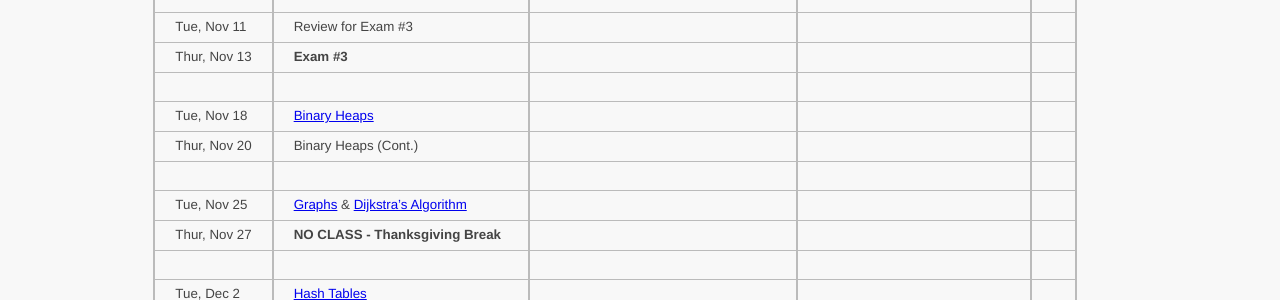
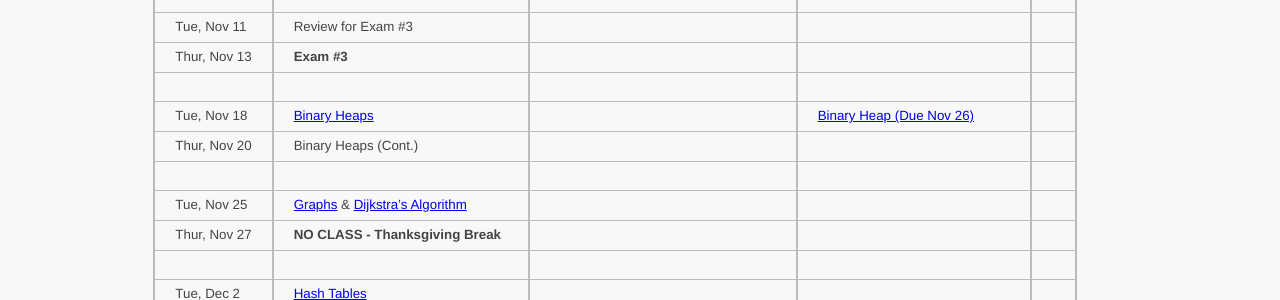
Before and after one commit to ycpcs/cs350-fall2014, a Jekyll site: the page built from schedule.md, in a window 1280 px wide. Shown: the part 1138-1438 px from the top of the page. Built offline with Jekyll 4.4.1, drawn with Linux system fonts in a browser that asks for light colours; Markdown is read by kramdown in place of the engine named in the settings.

Commit message:
updated schedule

```diff
--- a/schedule.md
+++ b/schedule.md
@@ -47,7 +47,7 @@ Additional content will be added as it becomes available throughout the semester
 >| Tue, Nov 11    |  Review for Exam #3                               |                                               |                                   |
 >| Thur, Nov 13   |  **Exam #3**                                      |                                               |                                   |
 >||||
->| Tue, Nov 18    |  [Binary Heaps](lectures/Heaps.pdf)               |                                               |                                   |  <!-- Binary Heaps Activity, Assign07: Binary Heap (Due Nov 26)-->
+>| Tue, Nov 18    |  [Binary Heaps](lectures/Heaps.pdf)               |                                               |  [Binary Heap (Due Nov 26)](assign/assign07.html)  |  <!-- Binary Heap Activity, Assign07: Binary Heap (Due Nov 26)-->
 >| Thur, Nov 20   |  Binary Heaps (Cont.)                             |                                               |                                   |
 >||||
 >| Tue, Nov 25    |  [Graphs](lectures/Graphs.pdf) & [Dijkstra's Algorithm](lectures/Dijkstras_Algorithm.pdf)  |      |                                   |
```
